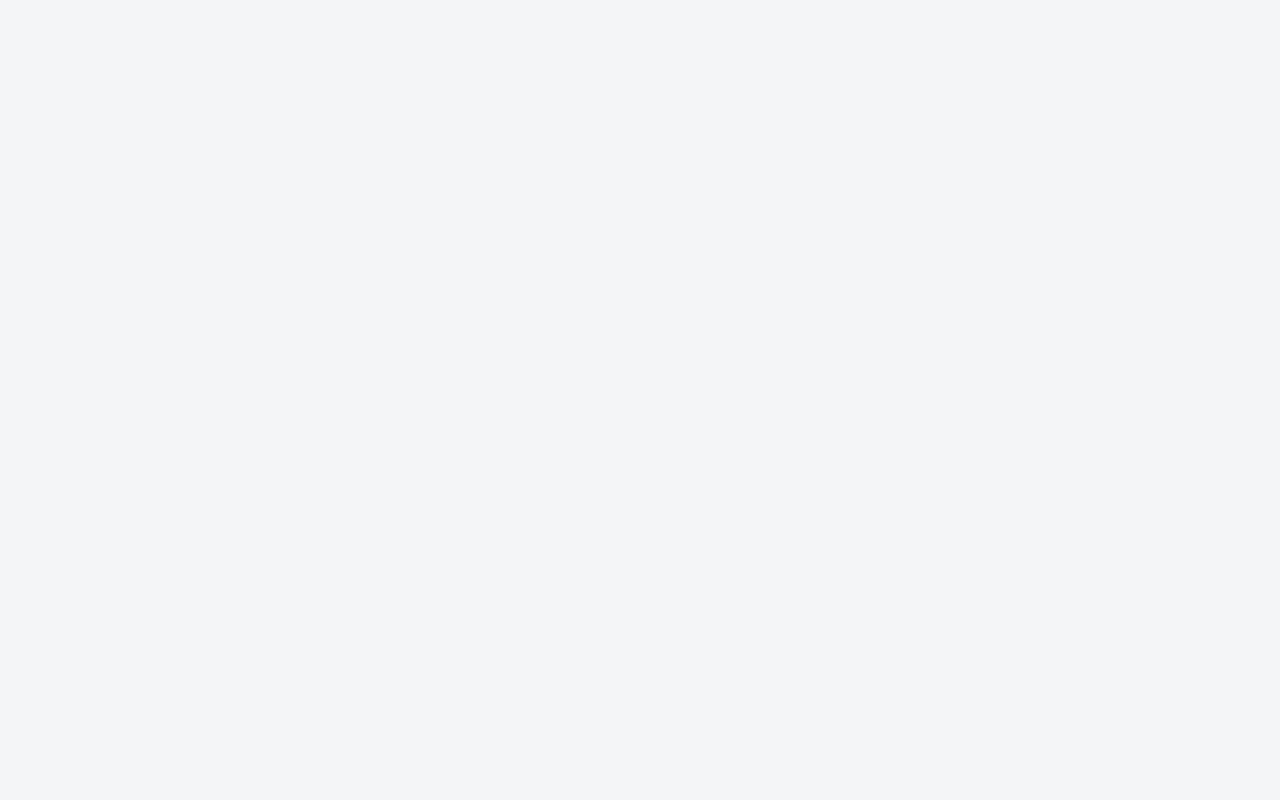
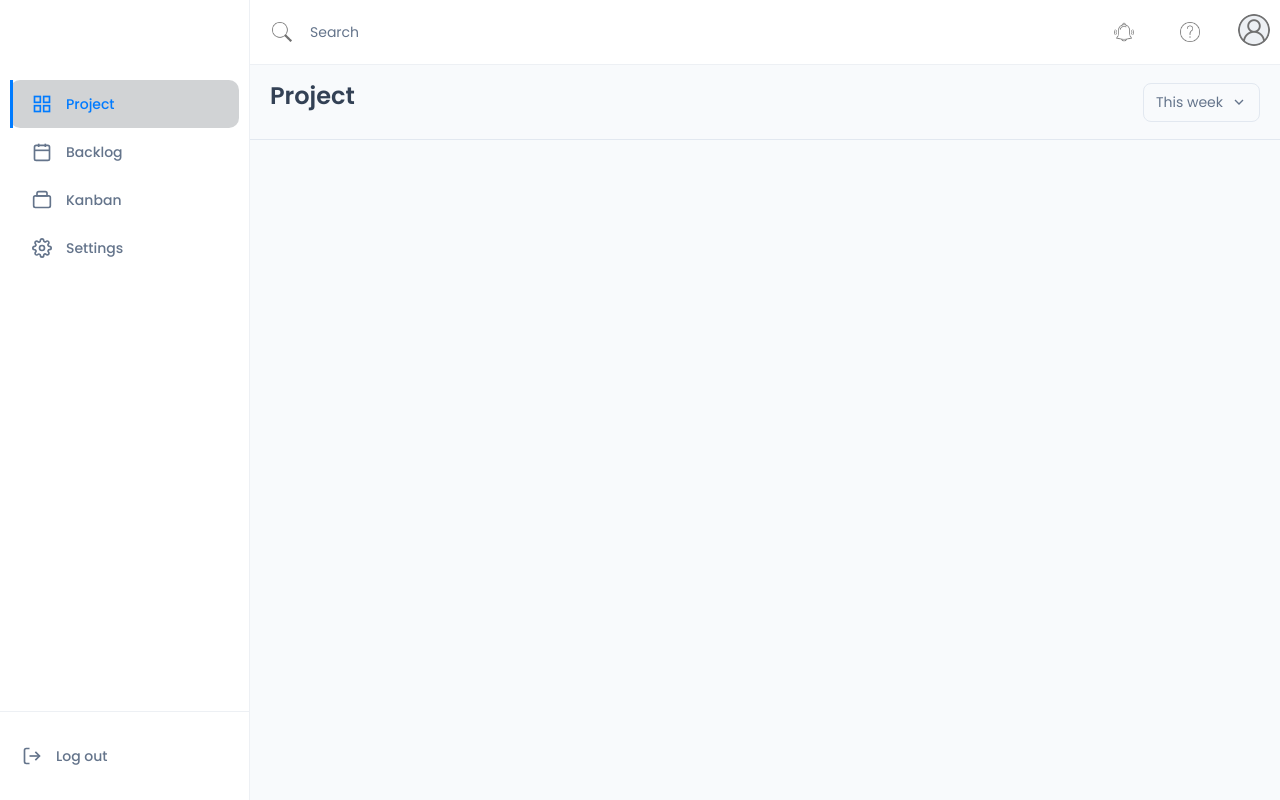
Before and after one commit to TranSang231/Scrum-Agile-Project-Management-Website, a React (Vite) app: page /project in a window 1280 px wide. Before the commit this address had no page. Built offline with nearby package versions, Linux system fonts and the light colour scheme.

Commit message:
add feature project

```diff
--- /dev/null
+++ b/src/assets/styles/pages/project/project.scss
@@ -0,0 +1,48 @@
+.project-wrapper {
+    display: flex;
+
+    .project-main {
+        height: 100%;
+        flex: 1;
+        display: flex;
+        flex-direction: column;
+        overflow: hidden;
+
+        .project-container {
+            display: flex;
+            flex-direction: column;
+            height: calc(100vh - 65px);
+            overflow: hidden;
+            background-color: #f8fafc;
+
+            .project-header {
+                display: flex;
+                justify-content: space-between;
+                align-items: center;
+                padding: 16px 20px;
+                border-bottom: 1px solid #e2e8f0;
+
+                h1 {
+                    font-size: 24px;
+                    font-weight: 600;
+                    color: #334155;
+                }
+            }
+        }
+
+        .time-filter {
+            display: flex;
+            align-items: center;
+            padding: 8px 12px;
+            border: 1px solid #e2e8f0;
+            border-radius: 8px;
+            cursor: pointer;
+            font-size: 14px;
+            color: #64748b;
+
+            span {
+              margin-right: 8px;
+            }
+          }
+    }
+}
--- /dev/null
+++ b/src/pages/project/Project.jsx
@@ -0,0 +1,34 @@
+import React, { useState } from 'react';
+import "../../assets/styles/pages/project/project.scss";
+
+import NavLeft from '../../components/layouts/NavLeft.jsx';
+import NavTop from '../../components/layouts/NavTop.jsx';
+
+
+const Project = () => {
+    const [activeView, setActiveView] = useState('project');
+    const [timeFilter, setTimeFilter] = useState('This week');
+
+    return (
+        <div className="project-wrapper">
+            <NavLeft activeView={activeView} setActiveView={setActiveView} />
+            <div className="project-main">
+                <NavTop />
+                <div className="project-container">
+                    <div className="project-header">
+                        <h1>Project</h1>
+
+                        <div className="time-filter">
+                            <span>{timeFilter}</span>
+                            <svg viewBox="0 0 24 24" width="16" height="16" stroke="currentColor" strokeWidth="2" fill="none">
+                                <polyline points="6 9 12 15 18 9" />
+                            </svg>
+                        </div>
+                    </div>
+                </div>
+            </div>
+        </div>
+    );
+}
+
+export default Project;
--- a/src/routes/router.jsx
+++ b/src/routes/router.jsx
@@ -8,6 +8,7 @@ import ForgotPasswordPage from "../pages/auth/ForgotPassword.jsx";
 import Registration from '../pages/auth/Registration.jsx';
 import Kanban from '../pages/kanban/Kanban.jsx';
 import Backlog from '../pages/backlog/Backlog.jsx';
+import Project from '../pages/project/Project.jsx';
 
 function AppRouter() {
   return (
@@ -18,6 +19,8 @@ function AppRouter() {
         <Route path="/forgot-password" element={<ForgotPasswordPage />} />
         <Route path="/kanban" element={<Kanban />} />
         <Route path ="/backlog" element={<Backlog />} />
+        <Route path ="/project" element={<Project />} />
+        {/* Add more routes as needed */}
       </Routes>
     </Router>
   );
```
